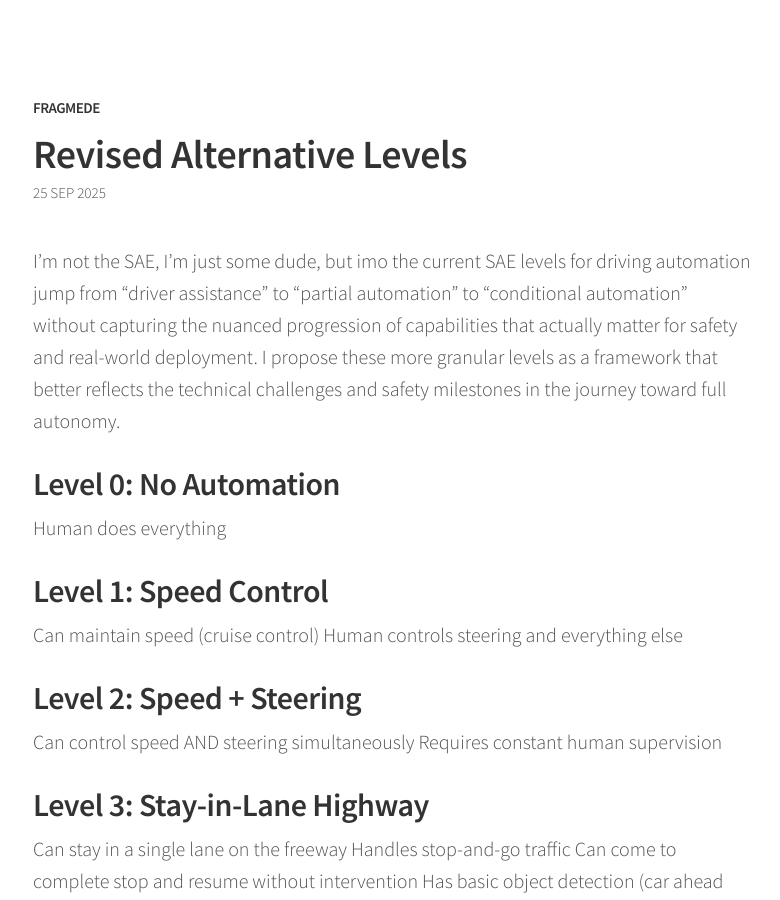
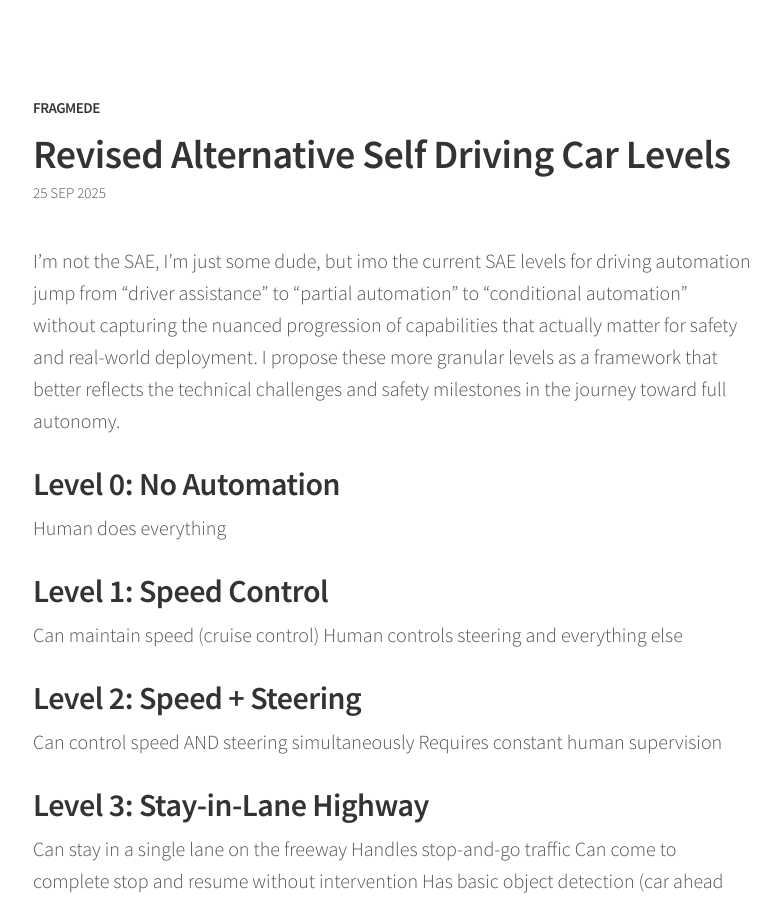
Before and after one commit to fragmede/fragmede.github.io, a Jekyll site: the page built from _posts/2025-09-25-revised-autonomy-levels.markdown, in a window 1280 px wide and 900 px high. Shown: the whole window, without its empty margins (247-1027 px from the left). Built offline with Jekyll 4.4.1, drawn with Linux system fonts in a browser that asks for light colours.

Commit message:
self driving car levels title

```diff
--- a/_posts/2025-09-25-revised-autonomy-levels.markdown
+++ b/_posts/2025-09-25-revised-autonomy-levels.markdown
@@ -1,6 +1,6 @@
 ---
 layout: post
-title: Revised Alternative Levels
+title: Revised Alternative Self Driving Car Levels
 date: 2025-09-25 12:00:00 PST
 categories: autonomy self-driving technology
 ---
```
